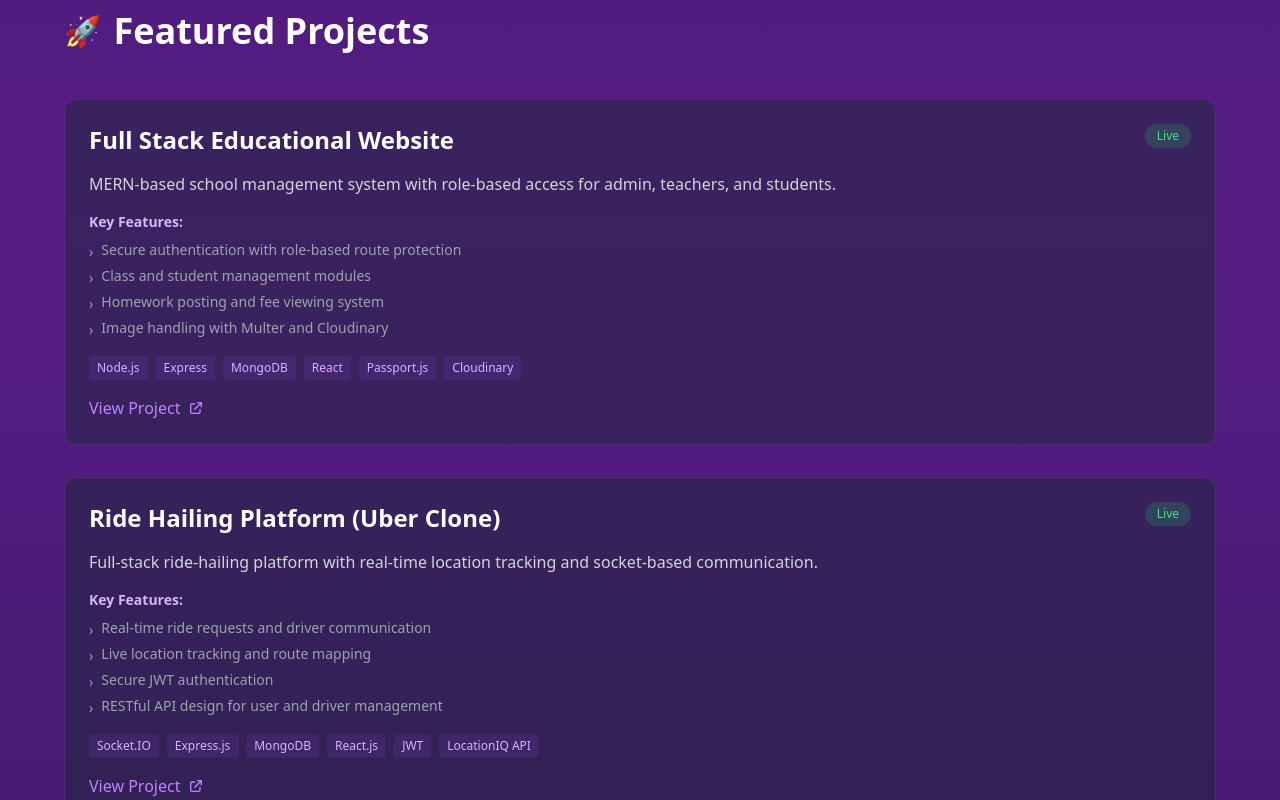
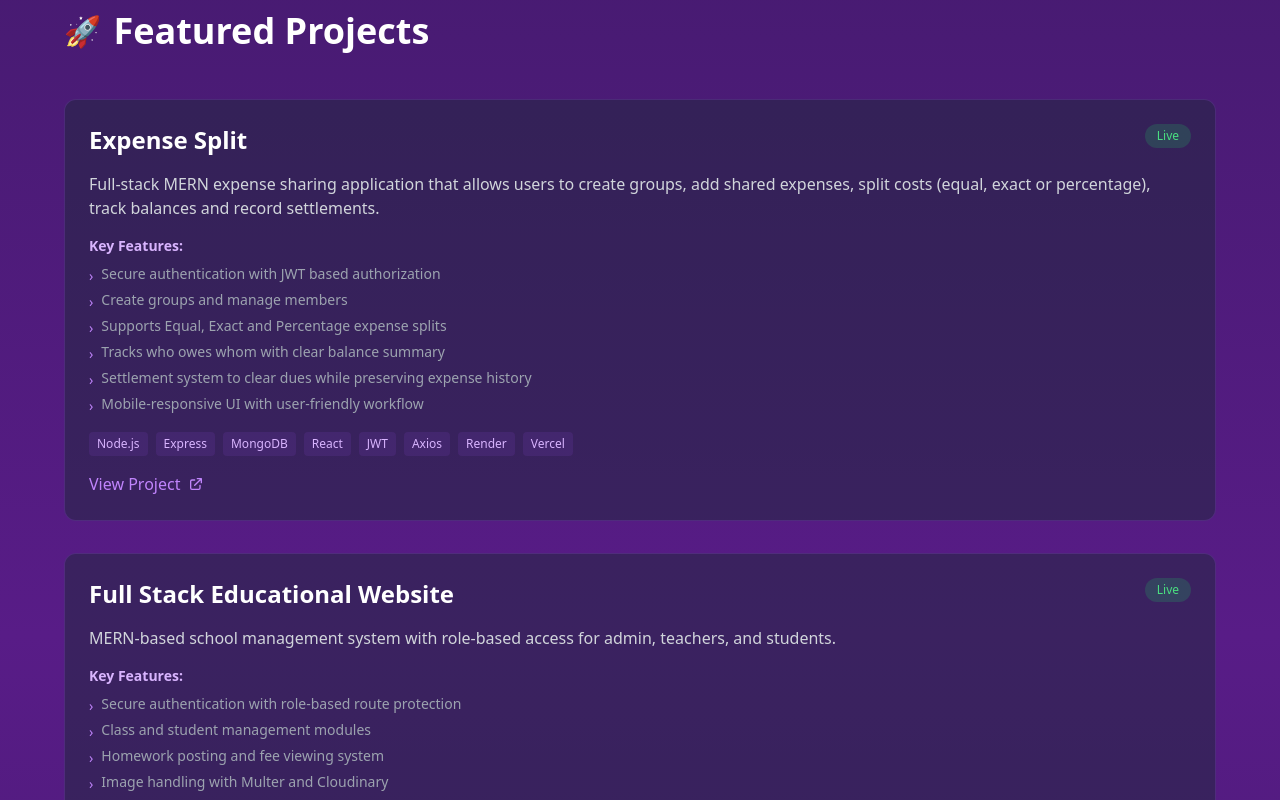
Before and after one commit to AnandGoyal264/Portfolio, a React (Vite) app: page / in a window 1280 px wide. Shown: the part 2280-3080 px from the top of the page. Built offline with nearby package versions, Linux system fonts and the light colour scheme.

Commit message:
project_and_internship

```diff
--- a/src/App.jsx
+++ b/src/App.jsx
@@ -4,7 +4,27 @@ export default function Portfolio() {
   const [activeSection, setActiveSection] = useState('about');
 
   const projects = [
+
     {
+
+  title: "Expense Split",
+  description: "Full‑stack MERN expense sharing application that allows users to create groups, add shared expenses, split costs (equal, exact or percentage), track balances and record settlements.",
+  tech: ["Node.js", "Express", "MongoDB", "React", "JWT", "Axios", "Render", "Vercel"],
+  features: [
+    "Secure authentication with JWT based authorization",
+    "Create groups and manage members",
+    "Supports Equal, Exact and Percentage expense splits",
+    "Tracks who owes whom with clear balance summary",
+    "Settlement system to clear dues while preserving expense history",
+    "Mobile‑responsive UI with user‑friendly workflow"
+  ],
+  link: "https://equisplit.anandgoyal.online/",
+  live: true
+
+
+
+    },
+     {
       title: "Full Stack Educational Website",
       description: "MERN-based school management system with role-based access for admin, teachers, and students.",
       tech: ["Node.js", "Express", "MongoDB", "React", "Passport.js", "Cloudinary"],
@@ -304,6 +324,40 @@ bg-slate-900/50">
               </li>
             </ul>
           </div>
+          <div className="bg-slate-800/50 p-5 md:p-8 rounded-xl border border-purple-500/20">
+          {/* Hackathon Experience */}
+<div className="bg-slate-800/50 p-5 md:p-8 rounded-xl border border-purple-500/20 mb-6">
+  <div className="flex justify-between items-start mb-4">
+    <div>
+      <h3 className="text-2xl font-bold">Full Stack Developer (Hackathon)</h3>
+      <p className="text-purple-400">Expense Split Web App</p>
+    </div>
+    <span className="px-3 py-1 bg-purple-500/20 text-purple-300 rounded-full text-sm">
+      2025
+    </span>
+  </div>
+
+  <ul className="space-y-2 text-gray-300">
+    <li className="flex items-start gap-2">
+      <span className="text-purple-400 mt-0.5">›</span>
+      Built a Splitwise‑like full‑stack MERN application for group expense sharing
+    </li>
+    <li className="flex items-start gap-2">
+      <span className="text-purple-400 mt-0.5">›</span>
+      Implemented Equal, Exact & Percentage based expense split logic
+    </li>
+    <li className="flex items-start gap-2">
+      <span className="text-purple-400 mt-0.5">›</span>
+      Designed secure authentication, groups, balances and settlement system
+    </li>
+    <li className="flex items-start gap-2">
+      <span className="text-purple-400 mt-0.5">›</span>
+      Tech: React, Node.js, Express, MongoDB, JWT, Render, Vercel
+    </li>
+  </ul>
+</div>
+          </div>
+
         </div>
       </section>
 
```
